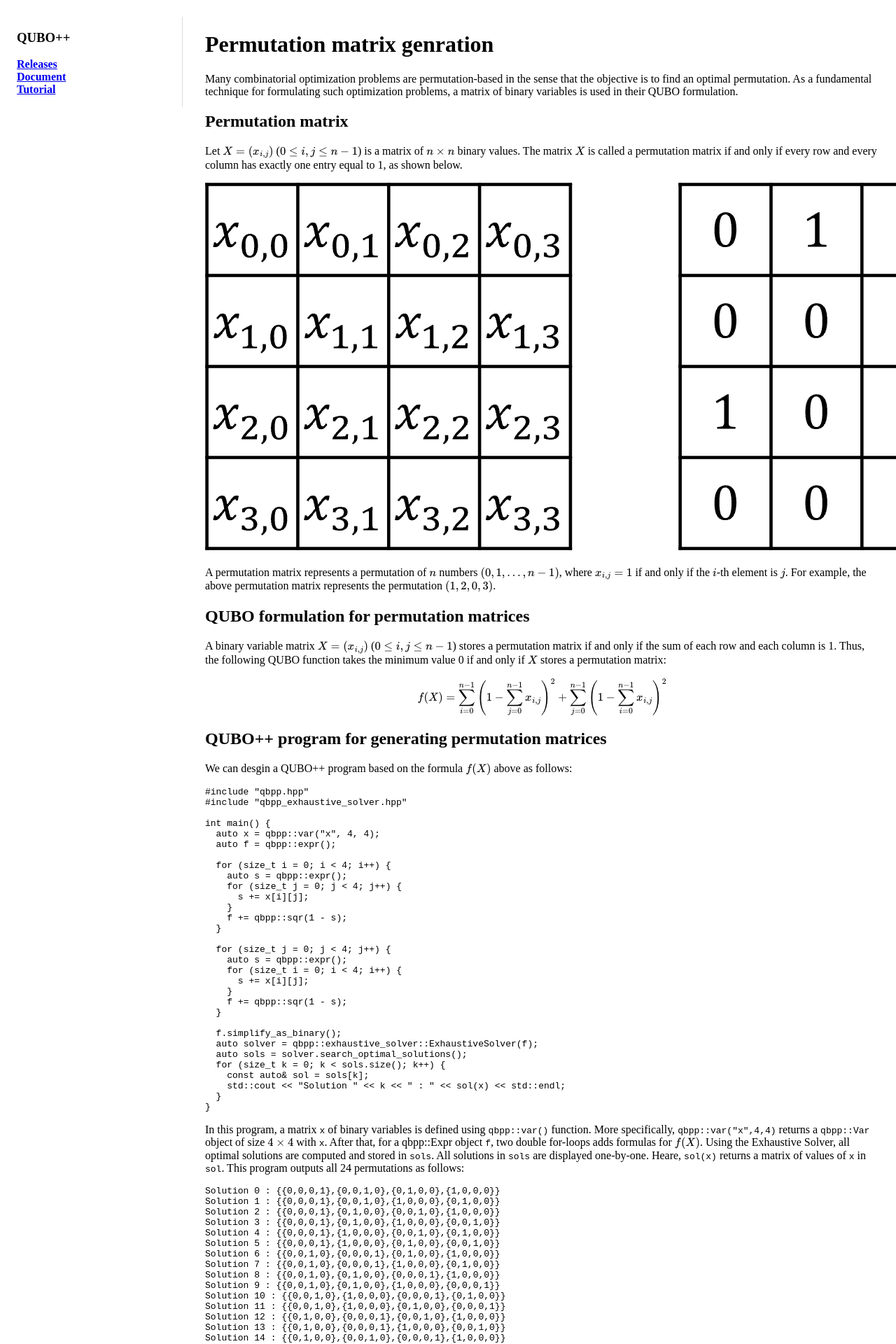
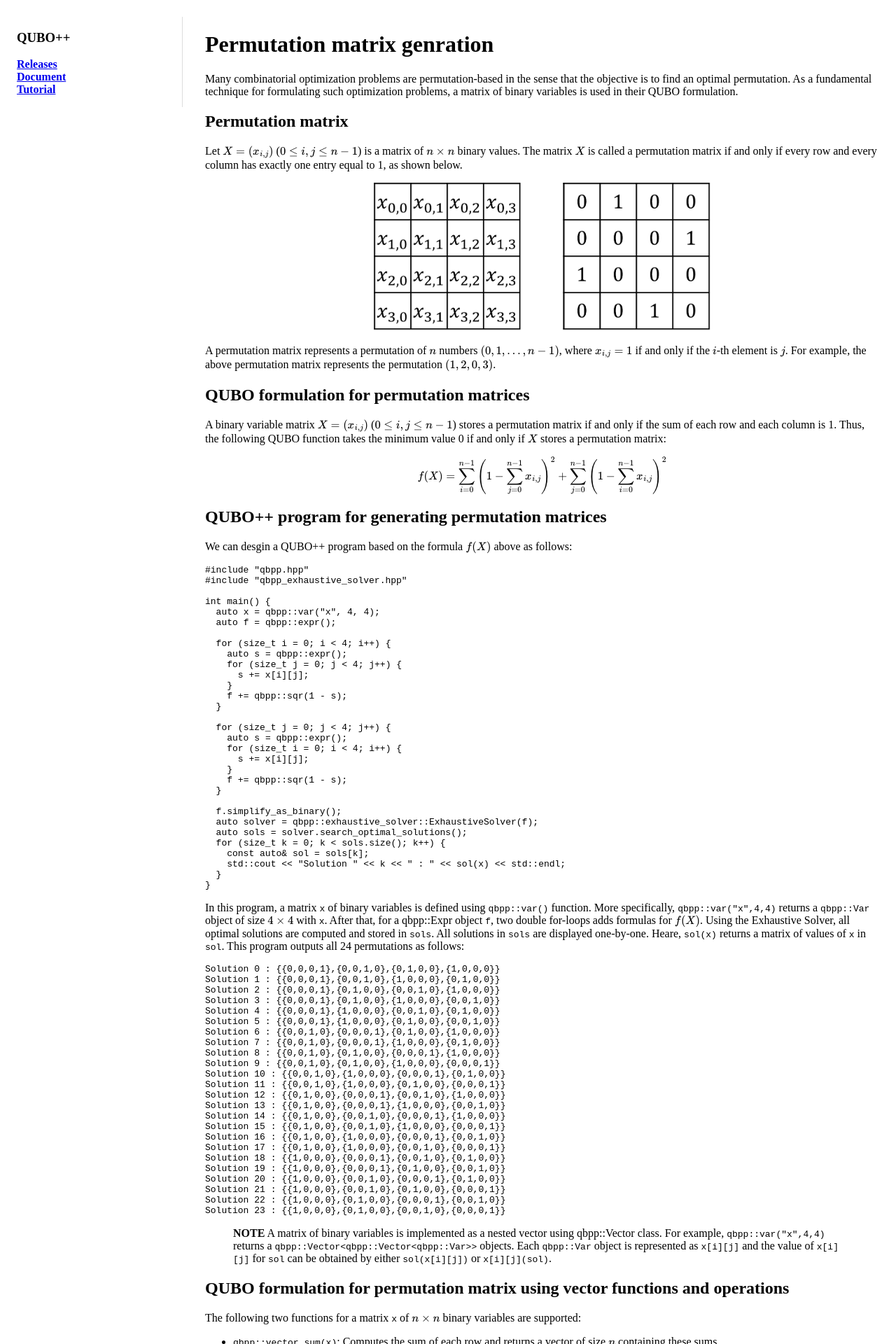
Before and after one commit to nakanocs/qbpp, a Jekyll site: the page built from docs/tutorial/PERMUTATION.md, in a window 1280 px wide. Shown: the top 1920 px of the page at 70% size. Built offline with Jekyll 4.4.1, drawn with Linux system fonts in a browser that asks for light colours.

Commit message:
2025.12.10 noon6

```diff
--- a/docs/tutorial/PERMUTATION.md
+++ b/docs/tutorial/PERMUTATION.md
@@ -12,7 +12,9 @@ As a fundamental technique for formulating such optimization problems, a matrix
 Let $X=(x_{i,j})$ ($0\leq i,j\leq n-1$) is a matrix of $n\times n$ binary values.
 The matrix $X$ is called a permutation matrix if and only if every row and every column has exactly one entry equal to 1, as shown below.
 
-![Permutatoin matrix](images/matrix.png)
+<p align="center">
+  <img src="images/matrix.png" alt="Permutation matrix" width="50%">
+</p>
 
 A permutation matrix represents a permutation of $n$ numbers $(0,1,\ldots,n-1)$, where $x_{i,j} = 1$ if and only if the $i$-th element is $j$.
 For example, the above permutation matrix represents the permutation $(1,2,0,3)$.
```
